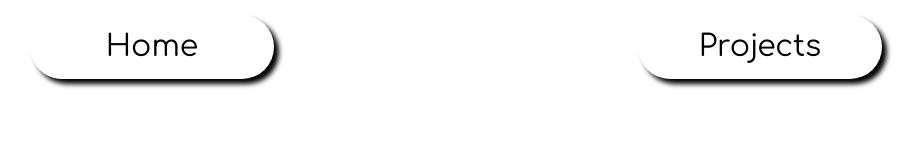
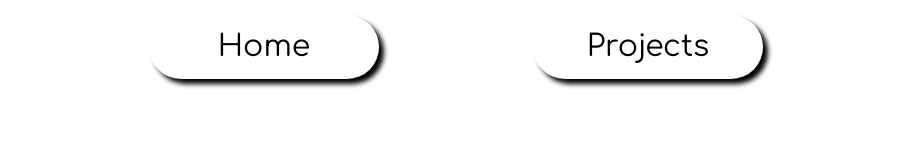
Before and after one commit to pranetk/pranetk.github.io, a plain HTML site: page index.html in a window 1280 px wide. Shown: the top 160 px of the page, without its empty margins (199-1121 px from the left). Drawn offline with Linux system fonts and the light colour scheme.

Commit message:
Update layout.css

```diff
--- a/styles/layout.css
+++ b/styles/layout.css
@@ -17,7 +17,7 @@ header {
 }
 
 header ul {
-    width: 95%;
+    width: 60%;
     margin: auto;
     height: inherit;
     display: flex;
@@ -27,7 +27,7 @@ header ul {
 }
 
 header ul li {
-    width: 20%;
+    width: 30%;
     height: inherit;
     border-radius: 40px;
     text-align: center;
```
